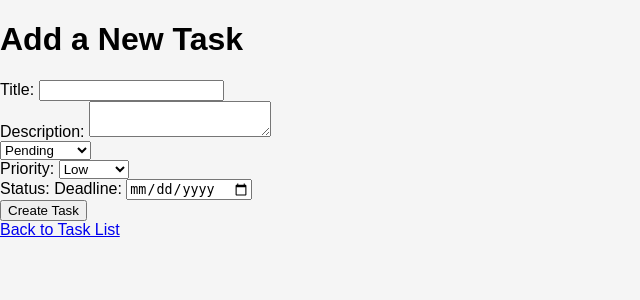
After one commit to Alessandro-Gomes-Bravio/A.V25, a Flask app: page /add_task in a window 1280 px wide. The commit adds this page. Shown: the top 300 px of the page, without its empty margins (0-640 px from the left). Run offline with Flask 3, Linux system fonts and the light colour scheme.

Commit message:
user story A-1 af
user story A-1 gemaakt zonder styling

```diff
--- a/app.py
+++ b/app.py
@@ -1,7 +1,9 @@
 from flask import Flask, render_template, request, flash, redirect, url_for, session
 from facialreg import save_facial_encoding, verify_facial_id
+from datetime import date
 from models import User
 from models import db
+from models import Task
 
 app = Flask(__name__)
 app.secret_key = 'your_secret_key'
@@ -180,6 +182,37 @@ def logout():
     return redirect('/')
 
 
+@app.route('/add_task', methods=['GET', 'POST'])
+def add_task():
+    if request.method == 'POST':
+        # Get form data
+        title = request.form['title']
+        description = request.form['description']
+        status = request.form['status']
+        priority = request.form['priority']
+        deadline = request.form['deadline']
+
+        # Validate deadline
+        today = date.today()
+        if date.fromisoformat(deadline) <= today:
+            flash('The deadline must be a future date.')
+            return render_template('add_task.html', current_date=today.isoformat())
+
+        # Insert task into the database
+        Task.add_task(title, description, status, priority, deadline)
+        return redirect(url_for('user'))
+
+    return render_template('add_task.html', current_date=date.today().isoformat())
+
+
+
+@app.route('/')
+def user():
+    # Retrieve tasks from the database
+    query = "SELECT * FROM tasks"
+    tasks = db.fetchall(query)
+
+    return render_template('user.html', tasks=tasks)
 
 
 if __name__ == '__main__':
--- /dev/null
+++ b/templates/add_task.html
@@ -0,0 +1,35 @@
+<!DOCTYPE html>
+<html lang="en">
+    <head>
+        <meta charset="UTF-8">
+        <meta name="viewport" content="width=device-width, initial-scale=1.0">
+        <title>Add Task</title>
+        <link rel="stylesheet" href="{{ url_for('static', filename='user.css') }}">
+    </head>
+    <body>
+        <h1>Add a New Task</h1>
+        <form method="POST">
+            <label for="title">Title:</label>
+            <input type="text" name="title" required><br>
+            <label for="description">Description:</label>
+            <textarea name="description" required></textarea><br>
+            <select name="status" required>
+                <option value="Pending">Pending</option>
+                <option value="In Progress">In Progress</option>
+                <option value="Completed">Completed</option>
+                <option value="Canceled">Canceled</option>
+            </select><br>
+            <label for="priority">Priority:</label>
+            <select name="priority" required>
+                <option value="Low">Low</option>
+                <option value="Medium">Medium</option>
+                <option value="High">High</option>
+            </select><br>
+            <label for="status">Status:</label>
+            <label for="deadline">Deadline:</label>
+            <input type="date" id="deadline" name="deadline" min="{{ current_date }}"required><br>
+            <button type="submit">Create Task</button>
+        </form>
+        <a href="{{ url_for('user') }}">Back to Task List</a>
+    </body>
+</html>
```
Also changed, not shown: models.py (+13 -0 lines), templates/user.html (+22 -0 lines).
